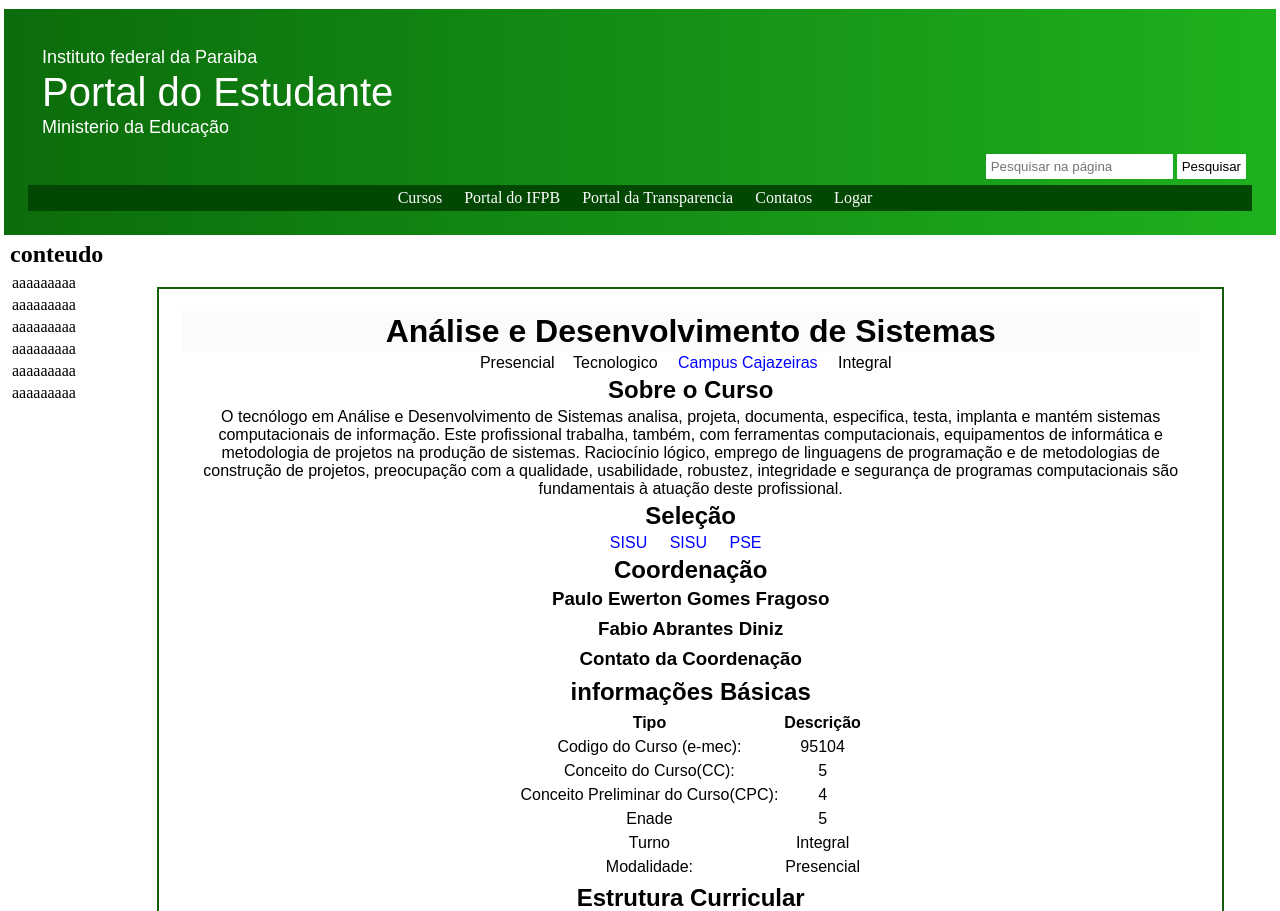
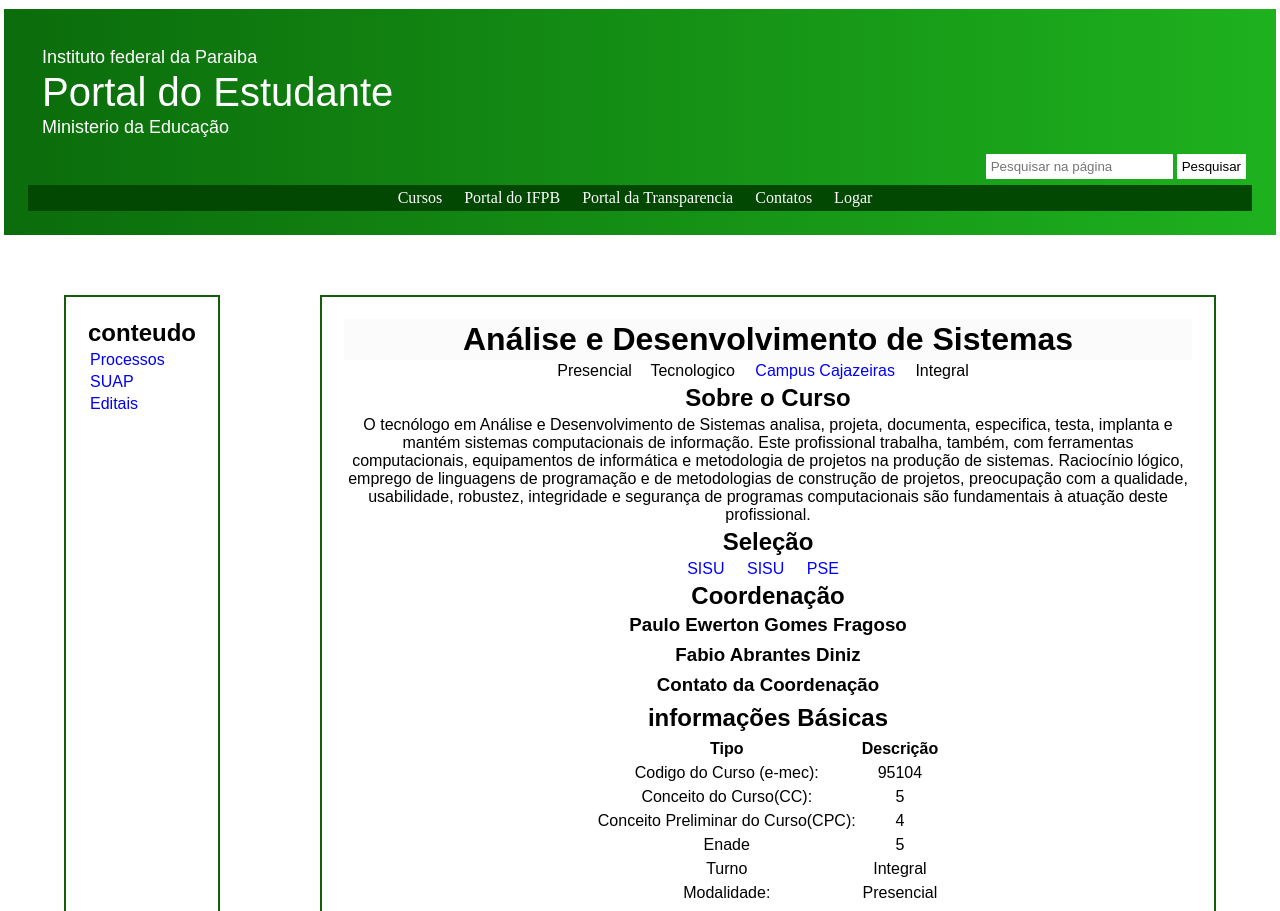
Before and after one commit to Altamira-GCM/Projeto-Final-GCM, a website: page paginaprincipal.html in a window 1280 px wide. Shown: the top 911 px of the page. Drawn offline with nearby package versions, Linux system fonts and the light colour scheme.

Commit message:
Adicionando border box ao aside

```diff
--- a/paginaprincipal.css
+++ b/paginaprincipal.css
@@ -7,8 +7,36 @@
 
 .main {
     display: flex;
+    padding: 10px;
+    font-family: Arial, Helvetica, sans-serif;
 }
 
+.main aside {
+    box-sizing: border-box;
+    margin: 50px;
+    border: 2px solid #155d0c;
+    padding: 20px;
+    box-sizing: border-box;
+}
+
+.main ul {
+    list-style-type:none ;
+    margin: 0;
+    padding: 0;
+}
+
+.main li {
+    display: inline-block;
+    margin-right: 10px;
+}
+
+.main li a {
+    text-decoration: none;
+}
+
+.main li a:hover {
+    text-decoration: underline;
+}
 main {
     display: flexbox;
     justify-content: center;
--- a/paginaprincipal.html
+++ b/paginaprincipal.html
@@ -48,18 +48,15 @@
             </div>
         </div>
     </header>
+
     <div class="main">
 
         <aside>
             <h2>conteudo</h2>
         <ul>
-            <li>aaaaaaaaa</li>
-            <li>aaaaaaaaa</li>
-            <li>aaaaaaaaa</li>
-            <li>aaaaaaaaa</li>
-            <li>aaaaaaaaa</li>
-            <li>aaaaaaaaa</li>
-
+            <li><a href="/">Processos</a></li>
+            <li><a href="/">SUAP</a></li>
+            <li><a href="/">Editais</a></li>
         </ul>
     </aside>
 
```
